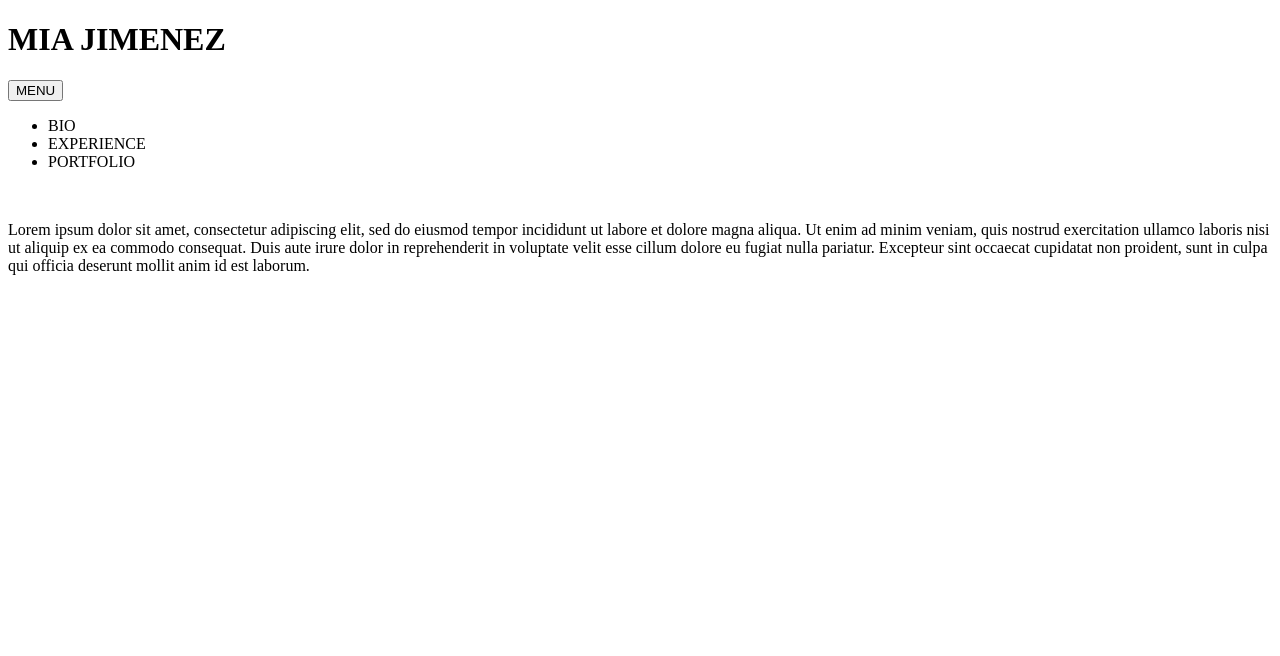
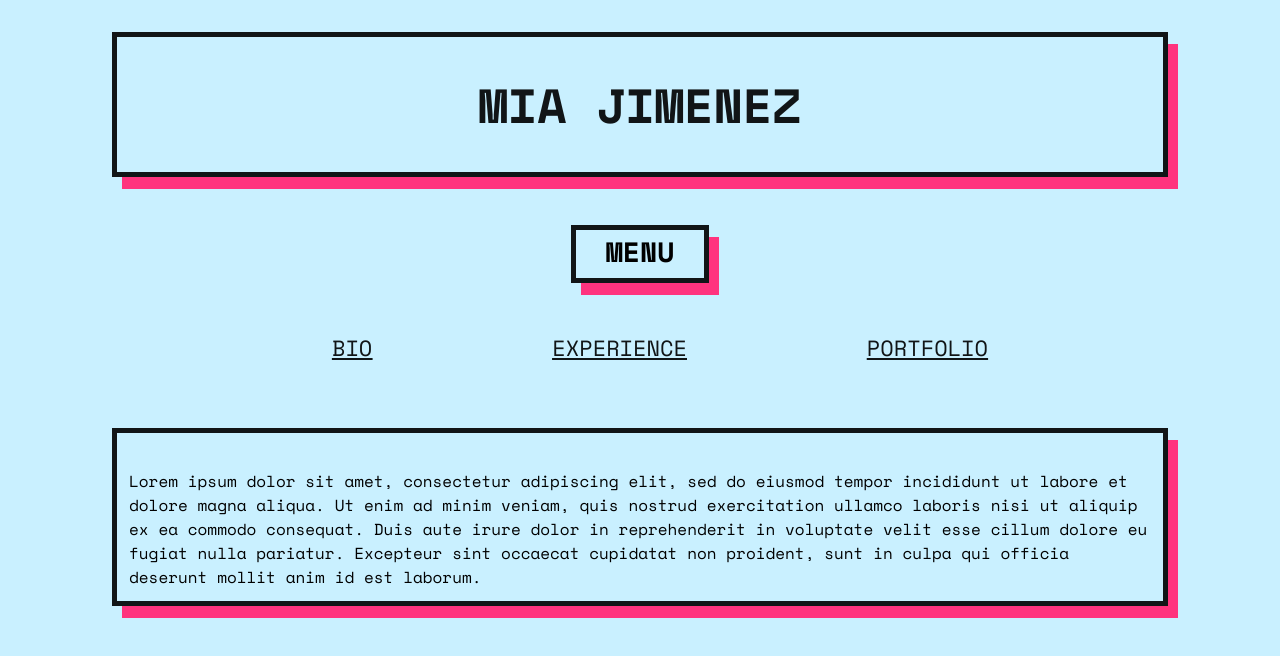
Before and after one commit to miajimenez-eg/HTML-CSS-Project-W4, a plain HTML site: page view/index.html in a window 1280 px wide. Drawn offline with nearby package versions, Linux system fonts and the light colour scheme; files that its build step writes are made by us from their sources.

Commit message:
index styling

```diff
--- a/stylesheets/index.css
+++ b/stylesheets/index.css
@@ -0,0 +1,66 @@
+body{
+    font-family: 'Space Mono', monospace;
+    background-color: #c9f0ff;
+    margin: 32px 112px;
+}
+
+body {
+    display: flex;
+    flex-direction: column;
+
+}
+
+.section {
+    border: 5px solid #111517;
+    box-shadow: 10px 12px #FF337E;
+}
+
+header, nav {
+    margin-bottom: 48px;
+}
+
+nav .section {
+    width: 8em;
+    height: 3em;
+    margin: 0 auto;
+    text-align: center;
+    margin-bottom: 3em;
+}
+
+a {
+    color: #111517;
+}
+
+button {
+    background-color: #c9f0ff;
+    border: none;
+    font-size: 28px;
+    font-family: 'Space Mono', monospace;
+    font-weight: 700;
+}
+
+h1 {
+    text-align: center;
+    font-size: 48px;
+    color: #111517;
+}
+
+h1 a {
+    text-decoration: none;
+}
+
+ul {
+    display: flex;
+    justify-content: space-evenly;
+    list-style: none;
+}
+
+li {
+    font-size: 22px;
+    text-decoration: underline;
+
+}
+
+p {
+    margin: 12px 12px;
+}
--- a/view/index.html
+++ b/view/index.html
@@ -2,8 +2,8 @@
 <html>
     <head>
         <title>Mia Jimenez</title>
-        <link rel="stylesheet" href="./stylesheets/index.css">
-        <link rel="stylesheet" href="./stylesheets/shared.css">
+        <link rel="stylesheet" href="../stylesheets/index.css">
+        <link rel="stylesheet" href="../stylesheets/shared.css">
 
         <link rel="preconnect" href="https://fonts.googleapis.com">
         <link rel="preconnect" href="https://fonts.gstatic.com" crossorigin>
@@ -12,21 +12,27 @@
 
     <body>
         <header>
-            <h1>MIA JIMENEZ</h1>
+            <div class="section">
+                <h1><a href="index.html">MIA JIMENEZ</a></h1>
+            </div>
         </header>
 
         <nav>
-            <button>MENU</button>
-            <ul>
-                <li>BIO</li>
-                <li>EXPERIENCE</li>
-                <li>PORTFOLIO</li>
-            </ul>
+            <div class="section">
+                <button>MENU</button>
+            </div>
+            <div>
+                <ul>
+                    <li><a href="bio.html">BIO</a></li>
+                    <li><a href="exp.html">EXPERIENCE</a></li>
+                    <li><a href="portf.html">PORTFOLIO</a></li>
+                </ul>
+            </div>
 
         </nav>
 
         <main>
-            <div>
+            <div class="section">
                 <img src="" alt="">
                 <p>
                     Lorem ipsum dolor sit amet, consectetur adipiscing elit, sed do eiusmod tempor incididunt ut labore et dolore magna aliqua.
```
Also changed, not shown: view/bio.html (+2 -2 lines), view/exp.html (+2 -2 lines), view/portf.html (+2 -2 lines).
